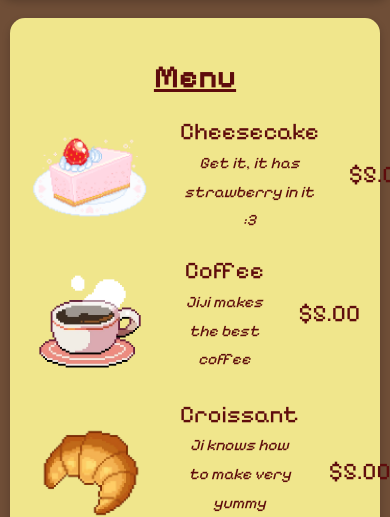
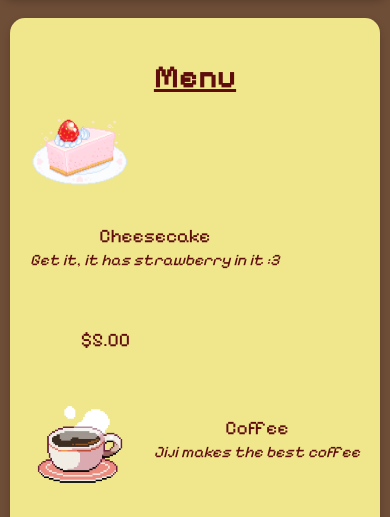
Before and after one commit to SaadNajm/JiCaf-, a plain HTML site: page index.html in a window 390 px wide. Shown: the part 335-852 px from the top of the page. Drawn offline with Linux system fonts and the light colour scheme.

Commit message:
modif pour small screen

```diff
--- a/index.html
+++ b/index.html
@@ -15,7 +15,6 @@
     text-align: center;
     background-color: #6F4E37;
 }
-
         header {
             margin: 0;
             padding: 0;
@@ -43,13 +42,14 @@
             color: #281208ad;
             text-shadow: 2px 2px 6px rgba(78, 13, 13, 0.7);
         }
-        .menu-section{
-            background-color: 	#F0E68C;
+        .menu-section {
+    background-color: #F0E68C;
     border-radius: 15px;
     padding: 20px;
     box-shadow: 0 4px 8px 0 rgba(0,0,0,0.2);
     margin: 20px auto;
-
+    max-width: 90%; /* Ensures it fits well on mobile screens */
+    overflow: hidden; /* Prevents overflow of content */
 }
         .menu-section h2 {
             font-size: 2.0rem;
@@ -123,10 +123,12 @@
         .itemimg {
     display: flex;
     align-items: center;
-            gap: 30px;
-            height: 120px;
+    gap: 20px;
+    height: auto;
     justify-content: space-between;
+    flex-wrap: wrap; /* Allows the items to wrap on smaller screens */
 }
+
         .itemimg img {
             width: 120px;
             height: auto;
@@ -244,6 +246,15 @@
             color: #c97a63;
         }
 
+@media screen and (max-width: 600px) {
+    .itemimg p {
+        font-size: 1.2rem;
+    }
+    .itemimg img {
+        width: 100px; /* Adjusts the image size for smaller screens */
+    }
+}
+
     </style>
     <title>JiJiCafé</title>
 </head>
```
Lines whose indentation alone changed are shown as unchanged.
